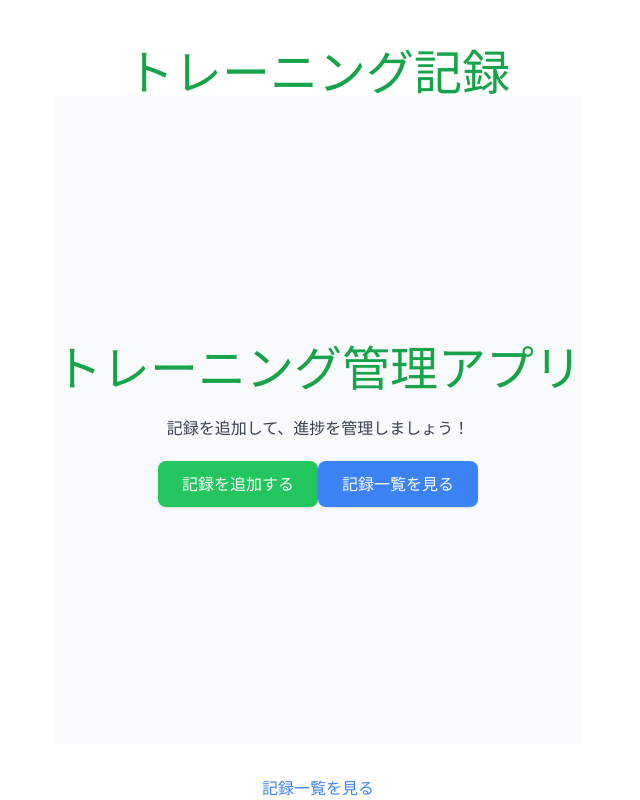
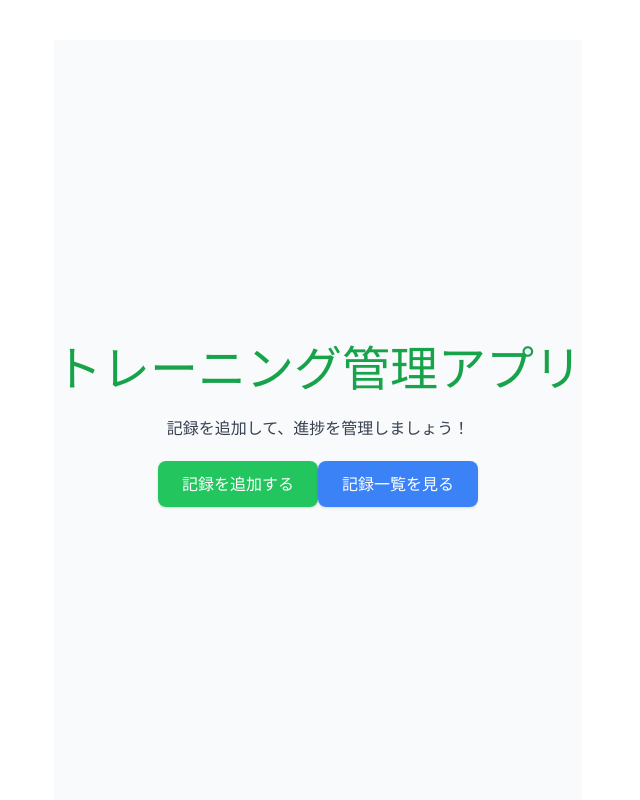
Before and after one commit to obiwan24774-alt/workout_app, a React (Vite) app: page / in a window 1280 px wide. Shown: the whole page, without its empty margins (322-962 px from the left). Built offline with nearby package versions, Linux system fonts and the light colour scheme.

Commit message:
ホーム画面から「トレーニング管理アプリ」を表示しないように変更

```diff
--- a/src/App.jsx
+++ b/src/App.jsx
@@ -17,9 +17,11 @@ function AppLayout({ records, handleSave, handleDelete }) {
 
   return (
     <div className="relative h-screen flex flex-col items-center pt-[5vh]">
-      <h1 className="text-green-600 bg-white text-5xl font-bold mt-2">
-        トレーニング記録
-      </h1>
+      {location.pathname !== "/" && (
+        <h1 className="text-green-600 bg-white text-5xl font-bold mt-2">
+          トレーニング記録
+        </h1>
+      )}
       <Routes>
         {/*ホーム画面*/}
         <Route path="/" element={<HomePage />} />
@@ -33,7 +35,7 @@ function AppLayout({ records, handleSave, handleDelete }) {
       </Routes>
 
       {/* ✅ /records以外のときだけリンク表示 */}
-      {location.pathname !== "/records" && (
+      {location.pathname !== "/" && (
         <div className="mt-6 text-center">
           <Link
             to="/records"
```
